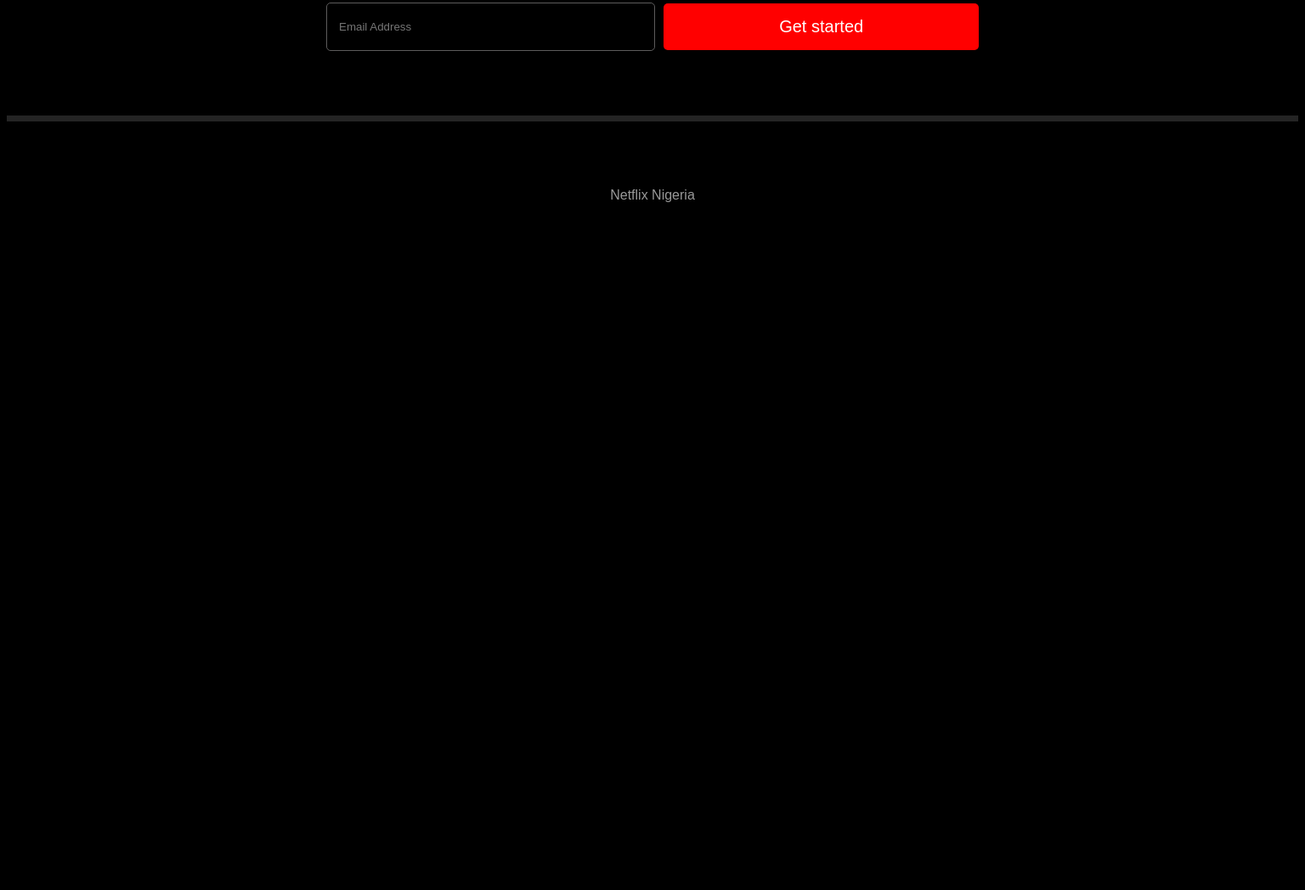
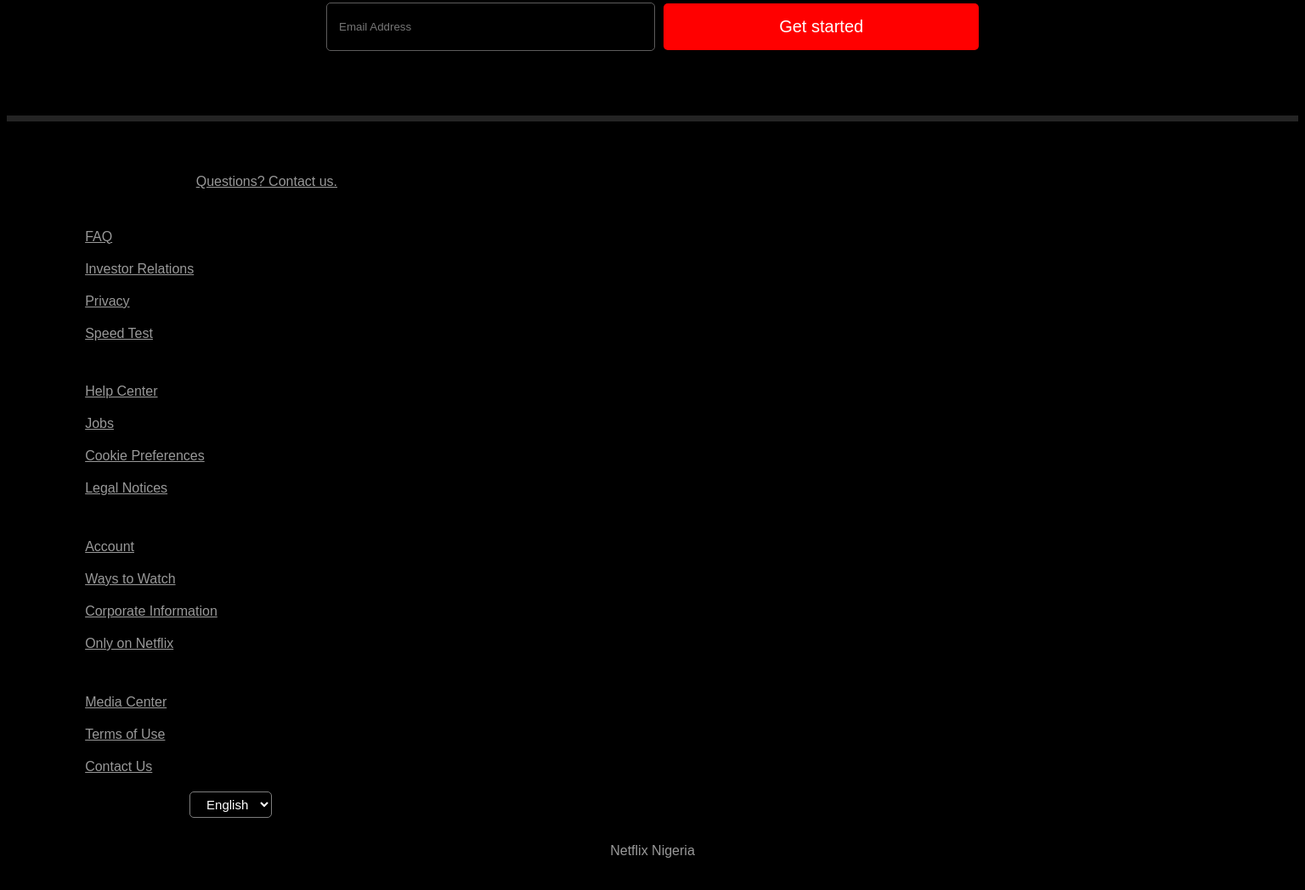
Before and after one commit to dcx2024/netflix-clone, a plain HTML site: page netflix clone/index.html in a window 1536 px wide. Shown: the part 4196-5244 px from the top of the page at 85% size. Before the commit the page ends 4512 px from the top, so only its background shows below. Drawn offline with nearby package versions, Linux system fonts and the light colour scheme.

Commit message:
Update styles.css

```diff
--- a/netflix clone/styles.css
+++ b/netflix clone/styles.css
@@ -713,7 +713,14 @@ margin-right: auto;
 
 	.email1{
 		width:50vw;
-}
-	footer{
-		display: block;
-	}
+} .footer-cols{
+        display: block;
+    }
+
+    footer a{
+        display: block;
+    }
+
+    footer select{
+        display: block;
+    }
```
